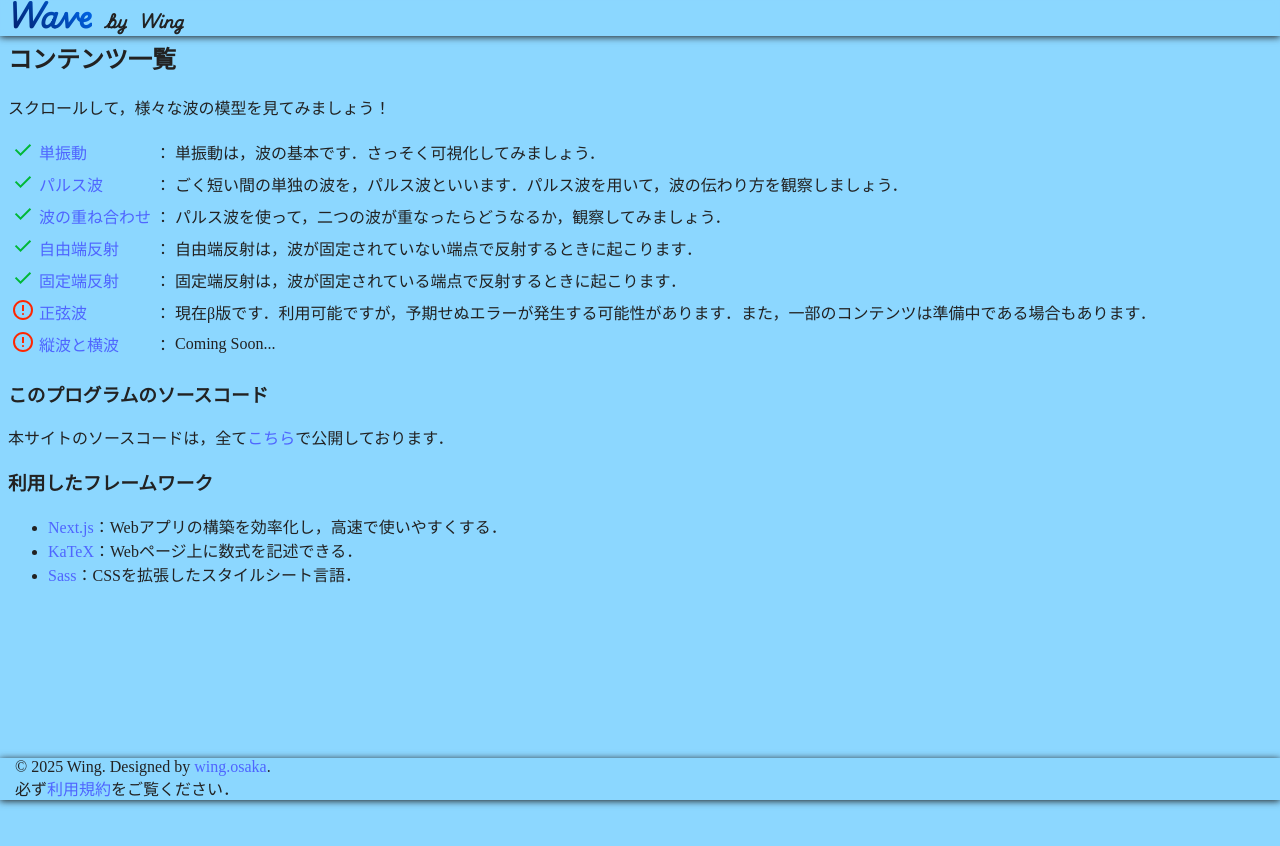
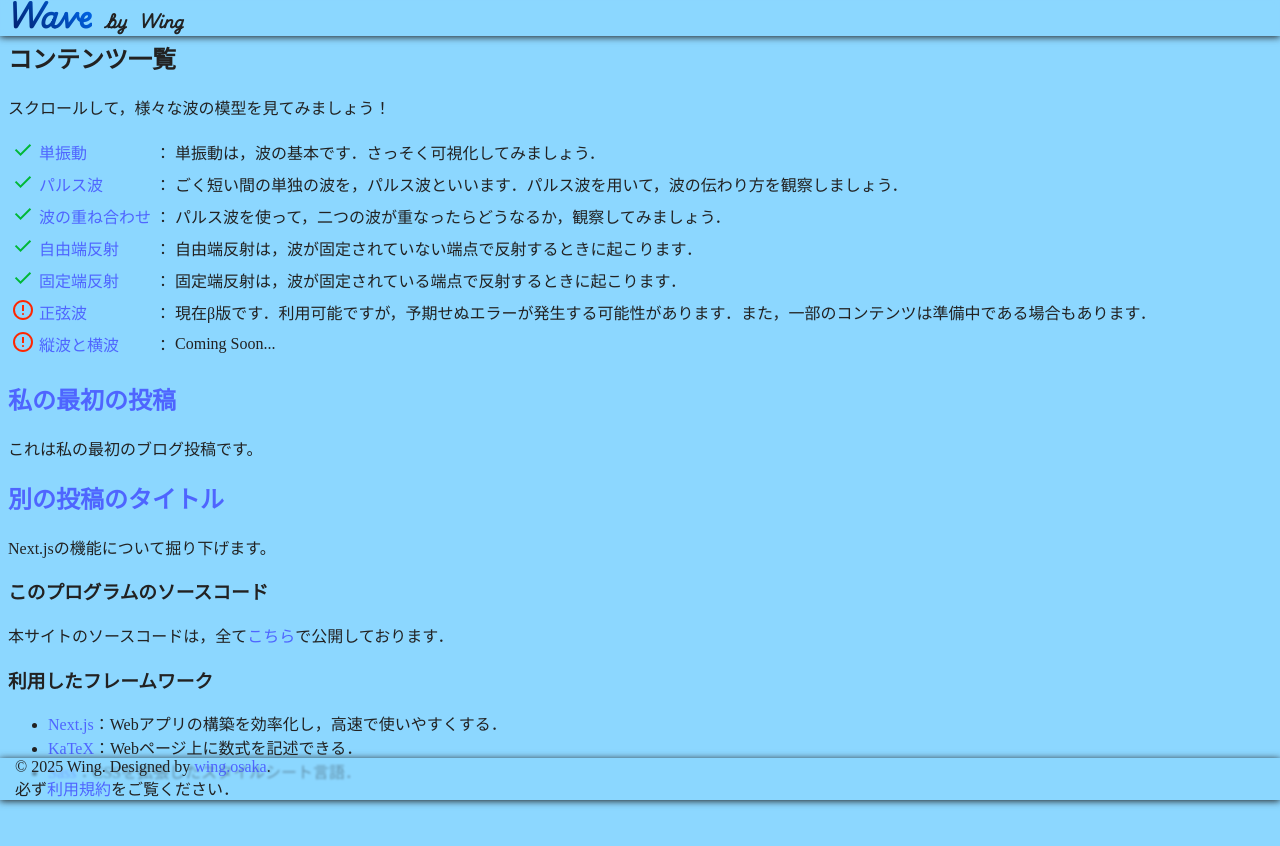
Before and after one commit to te-wing/wave.graphics, a Next.js app: page / in a window 1280 px wide. Shown: the top 846 px of the page. Before the commit the page ends 800 px from the top, so only its background shows below. Built offline with nearby package versions, Linux system fonts and the light colour scheme; a web font is replaced by a local one.

Commit message:
自動化したい

```diff
--- a/src/app/page.tsx
+++ b/src/app/page.tsx
@@ -3,8 +3,11 @@ import styles from './homepage.module.scss';
 import ErrorMark from './homepageListLogo/errormark';
 import HomeCheck from './homepageListLogo/check';
 import Beta from './homepageListLogo/beta';
+import { getContentsInOrder, ContentMeta } from '../lib/contents';
 
 export default function Home() {
+  const contents: ContentMeta[] = getContentsInOrder();
+
   return (
     <>
       <section>
@@ -64,6 +67,21 @@ export default function Home() {
         </table>
       </section>
       <section>
+        <div className="grid grid-cols-1 md:grid-cols-2 lg:grid-cols-3 gap-6">
+          {contents.map((content) => ( // map関数で content を使う
+            <article key={content.slug} className="bg-white p-6 rounded-lg shadow-md hover:shadow-lg transition-shadow duration-200">
+              {/* 各コンテンツへのリンクは /contents/{slug} となります */}
+              <Link href={`/wavelayout/${content.slug}`} className="block">
+                <h2 className="text-2xl font-semibold text-blue-600 hover:text-blue-800 transition-colors duration-200 mb-2">
+                  {content.title}
+                </h2>
+              </Link>
+              {content.description && <p className="text-gray-700 mb-4">{content.description}</p>}
+            </article>
+          ))}
+        </div>
+      </section>
+      <section>
         <h3>このプログラムのソースコード</h3>
         <p>本サイトのソースコードは，全て<a href='https://r.wing.osaka/wavesrccode' target='_blank'>こちら</a>で公開しております．</p>
         <h3>利用したフレームワーク</h3>
```
